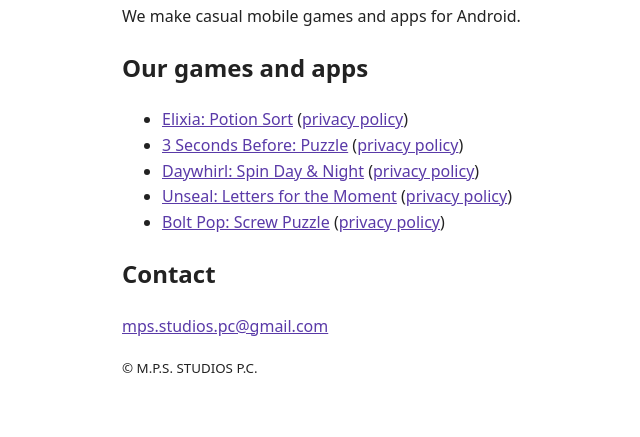
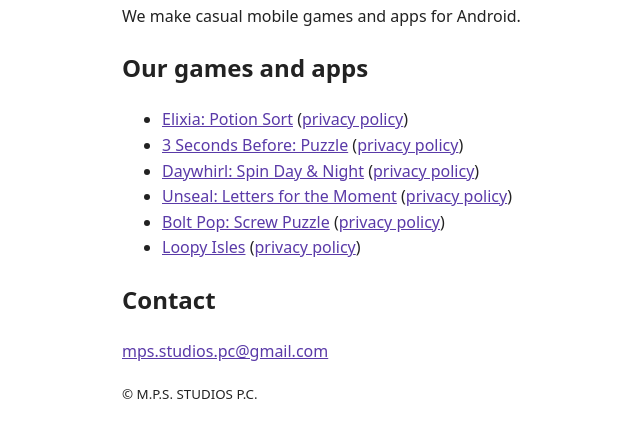
Before and after one commit to mpsstudios/mpsstudios.github.io, a plain HTML site: page index.html in a window 1280 px wide. Shown: the part 109-546 px from the top of the page, without its empty margins (198-838 px from the left). Drawn offline with Linux system fonts and the light colour scheme.

Commit message:
Update index.html

```diff
--- a/index.html
+++ b/index.html
@@ -12,6 +12,7 @@
 <li><a href="https://play.google.com/store/apps/details?id=com.mpsstudios.daywhirl">Daywhirl: Spin Day &amp; Night</a> (<a href="https://mpsstudios.github.io/daywhirl-privacy.html">privacy policy</a>)</li>
 <li><a href="https://play.google.com/store/apps/details?id=com.mpsstudios.unseal">Unseal: Letters for the Moment</a> (<a href="https://mpsstudios.github.io/unseal-privacy.html">privacy policy</a>)</li>
 <li><a href="https://play.google.com/store/apps/details?id=com.mpsstudios.boltpop">Bolt Pop: Screw Puzzle</a> (<a href="https://mpsstudios.github.io/boltpop-privacy.html">privacy policy</a>)</li>
+<li><a href="https://play.google.com/store/apps/details?id=com.mpsstudios.loopyisles">Loopy Isles</a> (<a href="https://mpsstudios.github.io/loopyisles-privacy.html">privacy policy</a>)</li>
 </ul>
 <h2>Contact</h2>
 <p><a href="mailto:mps.studios.pc@gmail.com">mps.studios.pc@gmail.com</a></p>
```
